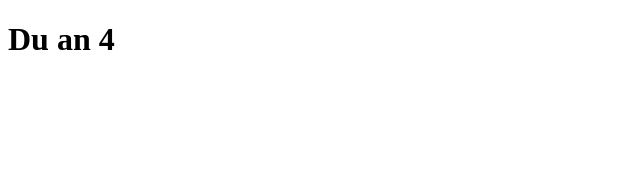
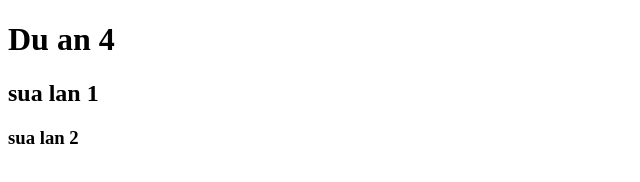
Before and after one commit to Qhyuniee/duan4, a plain HTML site: page index.html in a window 1280 px wide. Shown: the whole page, without its empty margins (0-640 px from the left). Drawn offline with Linux system fonts and the light colour scheme.

Commit message:
sua doi lan 2

```diff
--- a/index.html
+++ b/index.html
@@ -7,5 +7,7 @@
   </head>
   <body>
     <h1>Du an 4</h1>
+    <h2>sua lan 1</h2>
+    <h3>sua lan 2</h3>
   </body>
 </html>
```
